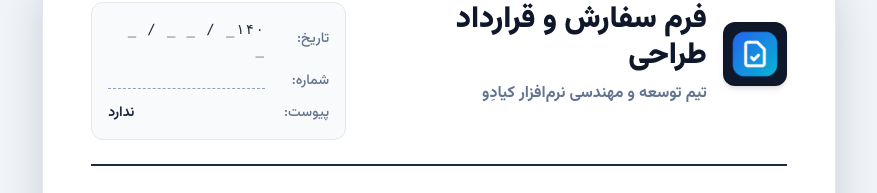
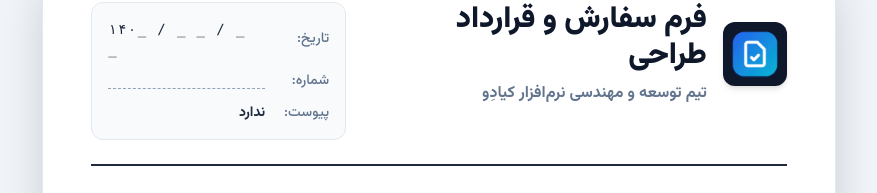
Before and after one commit to bahador-worldofcode/kiyadev-platform, a Next.js app: page /contract in a window 1280 px wide. Shown: the part 147-340 px from the top of the page, without its empty margins (201-1078 px from the left). Built offline with nearby package versions, Linux system fonts and the light colour scheme.

Commit message:
update contract

```diff
--- a/app/contract/page.tsx
+++ b/app/contract/page.tsx
@@ -37,13 +37,15 @@ export default function ContractPage() {
           <div className="text-sm font-medium text-slate-600 space-y-3 bg-slate-50 border border-slate-200 p-4 rounded-xl w-full md:w-auto min-w-[200px]">
             <div className="flex items-center justify-between gap-4">
               <span className="w-12 text-slate-500">تاریخ:</span>
-              <span className="tracking-widest font-mono text-slate-800">۱۴۰_ / _ _ / _ _</span>
+              {/* اصلاح فرمت تاریخ با LTR */}
+              <span className="tracking-widest font-mono text-slate-800" dir="ltr">۱۴۰_ / _ _ / _ _</span>
             </div>
             <div className="flex items-center justify-between gap-4">
               <span className="w-12 text-slate-500">شماره:</span>
               <span className="flex-1 border-b border-dashed border-slate-400 h-4 min-w-[100px]"></span>
             </div>
-            <div className="flex items-center justify-between gap-4">
+            {/* تغییر کلاس به justify-start برای چسبیدن "ندارد" به ابتدای بلاک */}
+            <div className="flex items-center justify-start gap-4">
               <span className="w-12 text-slate-500">پیوست:</span>
               <span className="font-bold text-slate-800">ندارد</span>
             </div>
```
